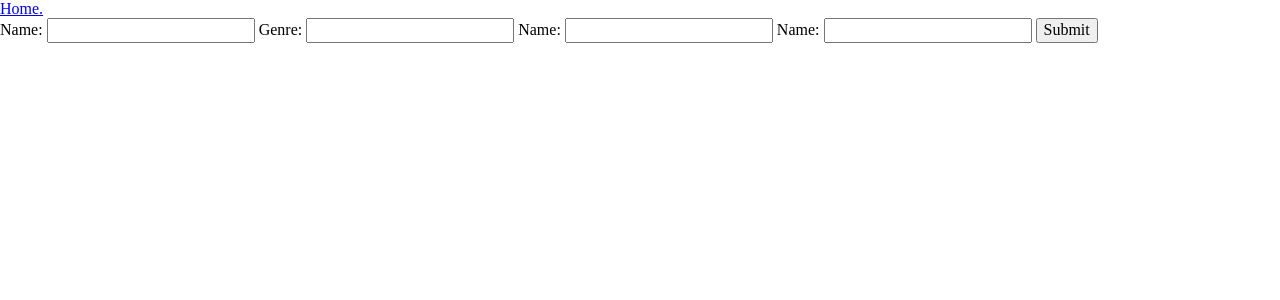
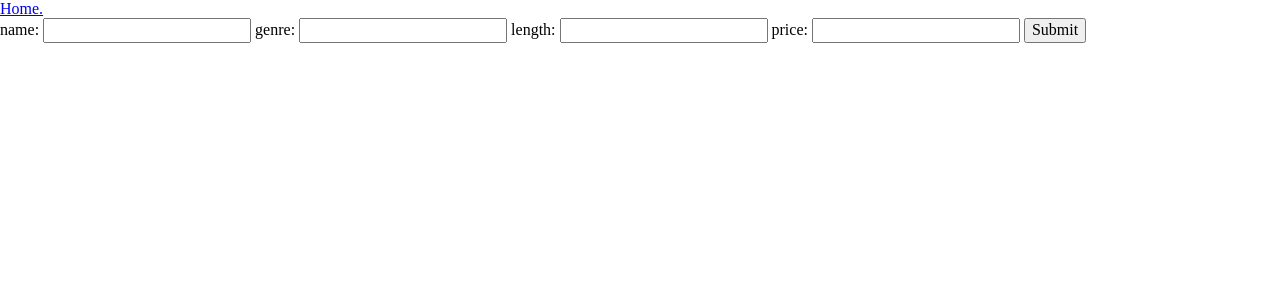
Before and after one commit to Roomsycakes01/the_collection, a PHP site: page /editGame.php in a window 1280 px wide. Shown: the top 300 px of the page. Run offline with PHP 8.4, Linux system fonts and the light colour scheme.

Commit message:
changed the labels nad inputs on edit and save, added a css file.

```diff
--- a/deleteGame.php
+++ b/deleteGame.php
@@ -12,6 +12,7 @@ formReader($db,$pageCheck);
     <meta name='viewport' content='width=device-width, initial-scale=1.0'/>
     <title>The Collection</title>
     <link rel='stylesheet' href='normalize.css'/>
+    <link rel='stylesheet' href='collection.css'/>
 </head>
 <body>
     <a href='index.php'>Home.</a>
--- a/editGame.php
+++ b/editGame.php
@@ -12,21 +12,22 @@ formReader($db,$pageCheck);
     <meta name='viewport' content='width=device-width, initial-scale=1.0'/>
     <title>The Collection</title>
     <link rel='stylesheet' href='normalize.css'/>
+    <link rel='stylesheet' href='collection.css'/>
 </head>
 <body>
 <a href='index.php'>Home.</a>
 <form method='post'>
-    <label>Name:
+    <label>name:
         <input name='name' type='text'/>
     </label>
-    <label>Genre:
+    <label>genre:
         <input name='genre' type='text'/>
     </label>
-    <label>Name:
-        <input name='length' type='text'/>
+    <label>length:
+        <input name='length' type='number'/>
     </label>
-    <label>Name:
-        <input name='price' type='text'/>
+    <label>price:
+        <input name='price' type='number'/>
     </label>
     <input type='submit'/>
 </form>
--- a/index.php
+++ b/index.php
@@ -11,6 +11,7 @@ $objectArray = objectArray(fullQuery($db));
     <meta name='viewport' content='width=device-width, initial-scale=1.0'/>
     <title>The Collection</title>
     <link rel='stylesheet' href='normalize.css'/>
+    <link rel='stylesheet' href='collection.css'/>
 </head>
 <body>
     <h1>Home</h1>
--- a/saveGame.php
+++ b/saveGame.php
@@ -11,6 +11,7 @@ formReader($db,$pageCheck);
     <meta name='viewport' content='width=device-width, initial-scale=1.0'/>
     <title>Save Game</title>
     <link rel='stylesheet' href='normalize.css'/>
+    <link rel='stylesheet' href='collection.css'/>
 </head>
 <body>
     <a href='index.php'>Home.</a>
@@ -22,10 +23,10 @@ formReader($db,$pageCheck);
             <input name='genre' type='text'/>
         </label>
         <label>length:
-            <input name='length' type='text'/>
+            <input name='length' type='number'/>
         </label>
         <label>price:
-            <input name='price' type='text'/>
+            <input name='price' type='number'/>
         </label>
         <input type='submit'/>
     </form>
```
